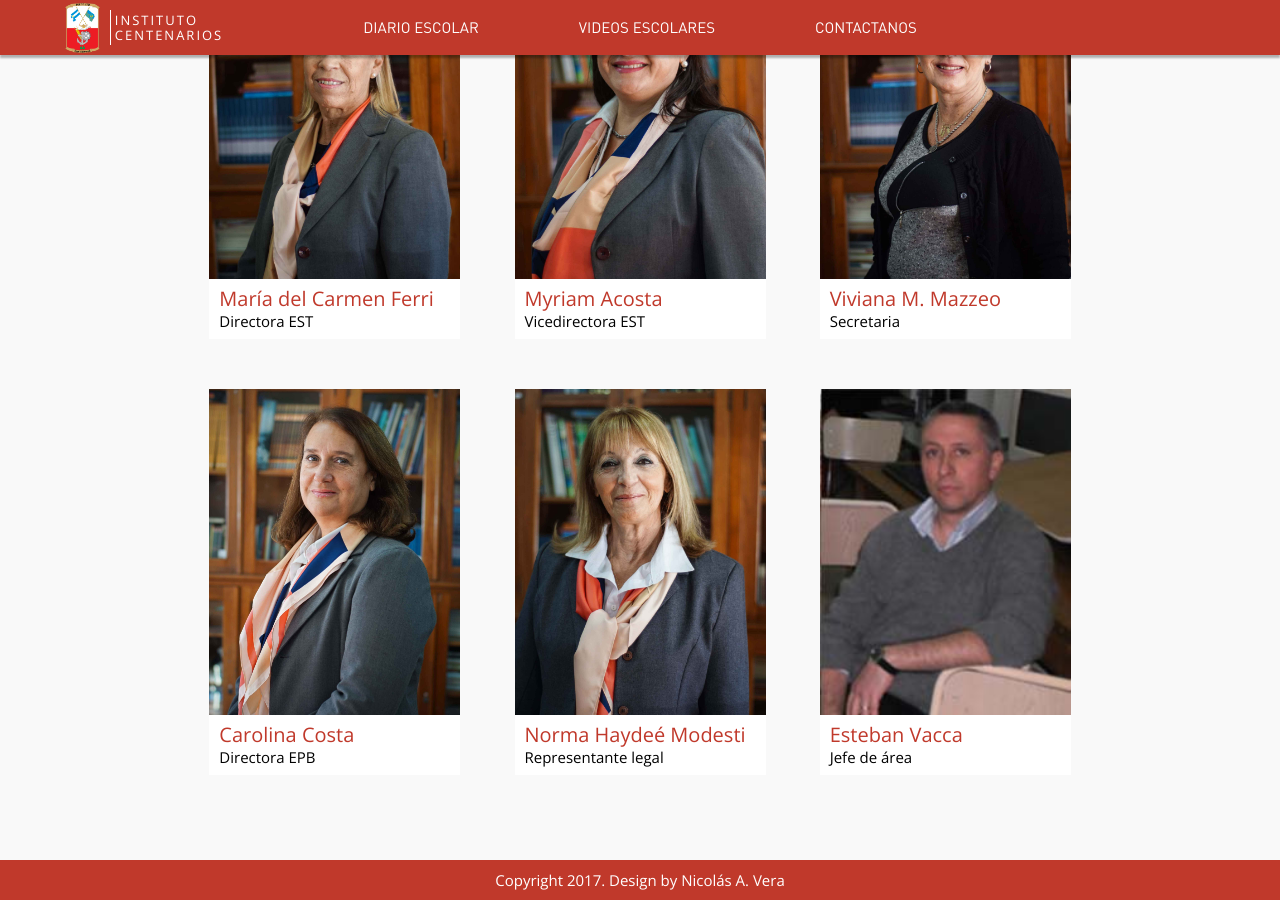
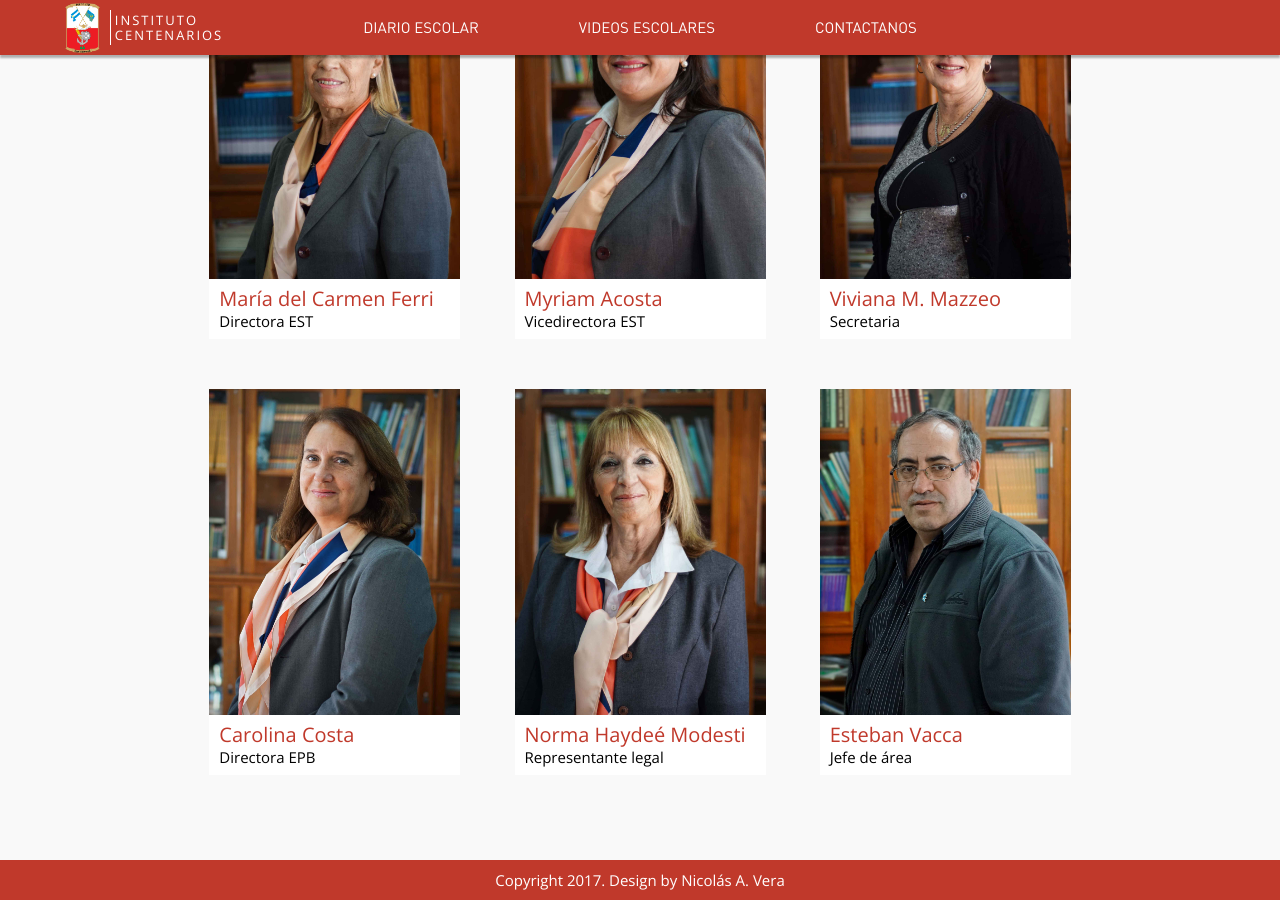
Before and after one commit to nicoverali/Instituto-Centenarios, a Jekyll site: the page built from index.html, in a window 1280 px wide and 900 px high, scrolled down 2199 px. Built offline with Jekyll 4.4.1, drawn with Linux system fonts in a browser that asks for light colours; nearby versions of some CDN libraries.

Commit message:
Change Vacca's photo

```diff
--- a/index.html
+++ b/index.html
@@ -212,7 +212,7 @@
                             <p>Representante legal</p>
                     </li>
                     <li class="autoridades-unit">
-                        <div style="background-image: url({{site.baseurl}}/assets/img/autoridades/Vacca.png)" class="autoridades-img"></div>
+                        <div style="background-image: url({{site.baseurl}}/assets/img/autoridades/Vacca.jpg)" class="autoridades-img"></div>
                         <div class="autoridades-descripcion">
                             <h3>Esteban Vacca</h3>
                             <p>Jefe de área</p>
```
Also changed, not shown: assets/img/autoridades/Vacca.jpg (added), assets/img/autoridades/Vacca.png (deleted), 2 other files.
